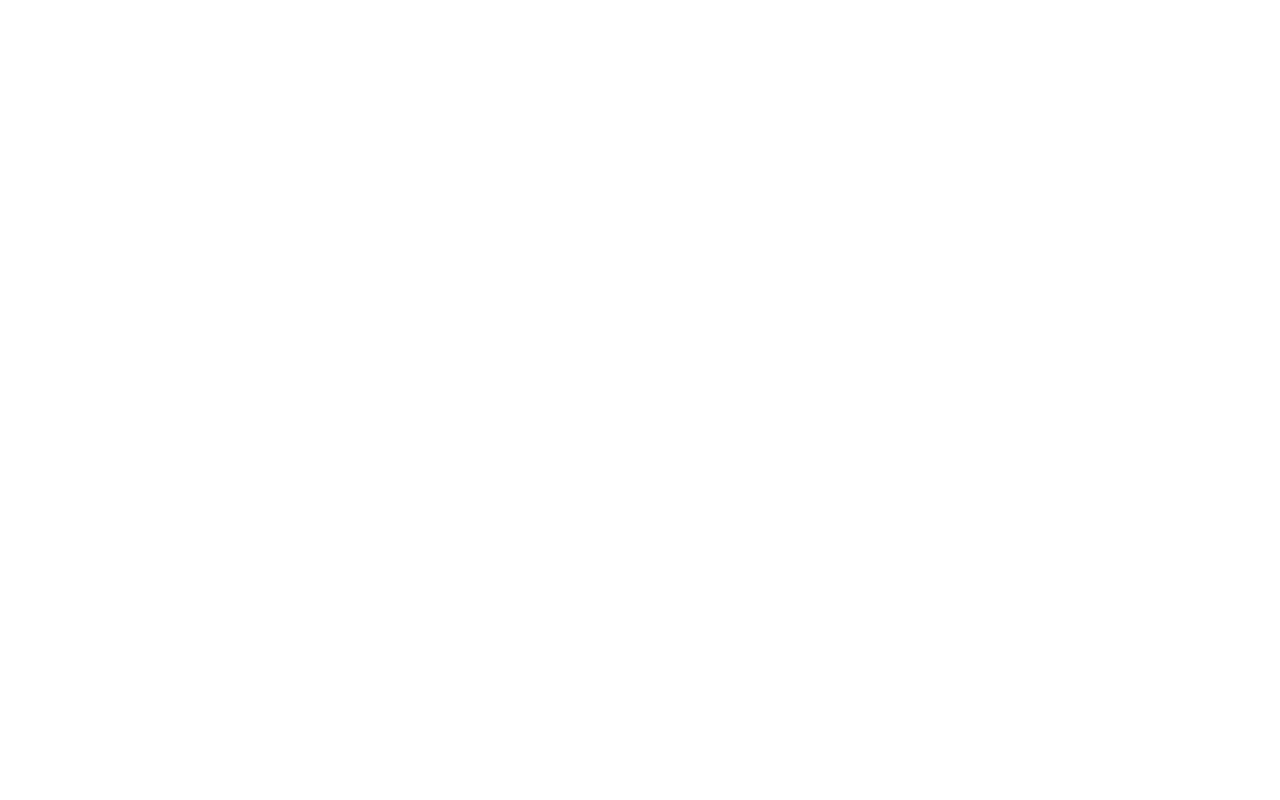
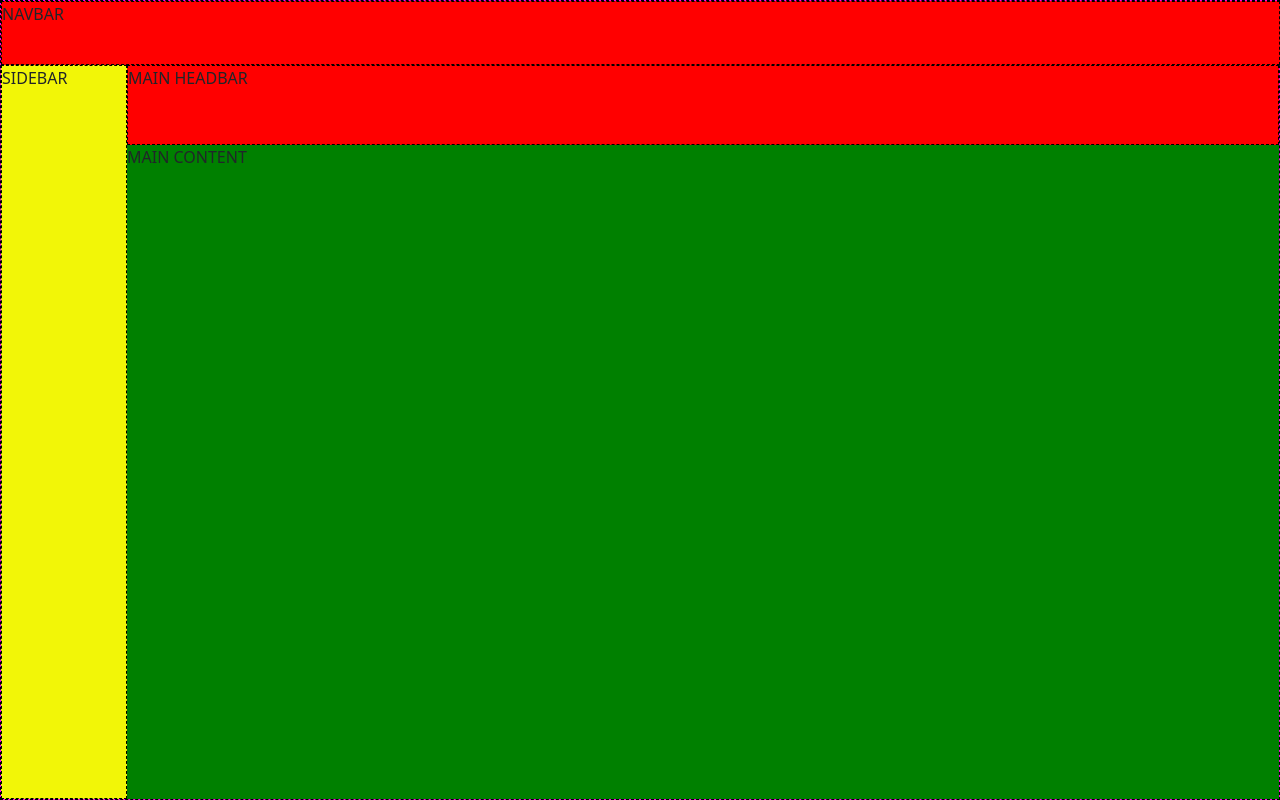
Before and after one commit to AntonioDattolo/html-css-bootstrap-dashboard, a plain HTML site: page index.html in a window 1280 px wide. Drawn offline with nearby package versions, Linux system fonts and the light colour scheme.

Commit message:
LAYOUT A BLOCCHI, MISURE PROVVISORIE

```diff
--- a/css/style.css
+++ b/css/style.css
@@ -0,0 +1,46 @@
+*{
+    margin: 0;
+    padding: 0;
+    box-sizing: border-box;
+}
+.my-cont{
+    width: 100%;
+    height: 100vh;
+    background-color: rgb(255, 0, 234);
+    border: 1px dashed black;
+    display: flex;
+    flex-direction: column;
+
+}
+
+main{
+    display: flex;
+}
+.my-nav{
+    width: 99.9vw;
+    height: 8vh;
+    background-color: red;
+    border: 1px dashed black;
+}
+
+.my-side-bar{
+    width: 10vw;
+    /* height: calc(100% - 8vh); */
+    height: 91.8vh;
+    background-color: rgb(242, 246, 7);
+    border: 1px dashed black;
+}
+
+.my-hbar{
+    width: 90vw;
+    height: 10vh;
+    background-color: red;
+    border: 1px dashed black;
+
+}
+
+.my-m-content{
+    background-color: green;
+    height: 81.8vh;
+    width: 100%;
+}
--- a/index.html
+++ b/index.html
@@ -15,17 +15,41 @@
 </head>
 
 <body>
+    <div class="my-cont">
+
         <header>
+            <!-- NAVBAR -->
+            <section class="my-nav">
                 <nav>
+                    NAVBAR
+                </nav>
+            </section>
 
-        </nav>
+
         </header>
 
         <main>
+            <!-- SIDEBAR -->
+            <section class="my-side-bar">
+                SIDEBAR
+            </section>
+
             <section>
+                <div style="display: flex; flex-direction: column;">
 
+                    <!-- MAIN-HEADBAR -->
+                    <section class="my-hbar">
+                        MAIN HEADBAR
+                    </section>
+
+                    <!-- MAIN-CONTENT -->
+                    <section class="my-m-content">
+                        MAIN CONTENT
+                    </section>
+                </div>
             </section>
         </main>
+    </div>
 
 </body>
 
```
Lines whose indentation alone changed are shown as unchanged.
